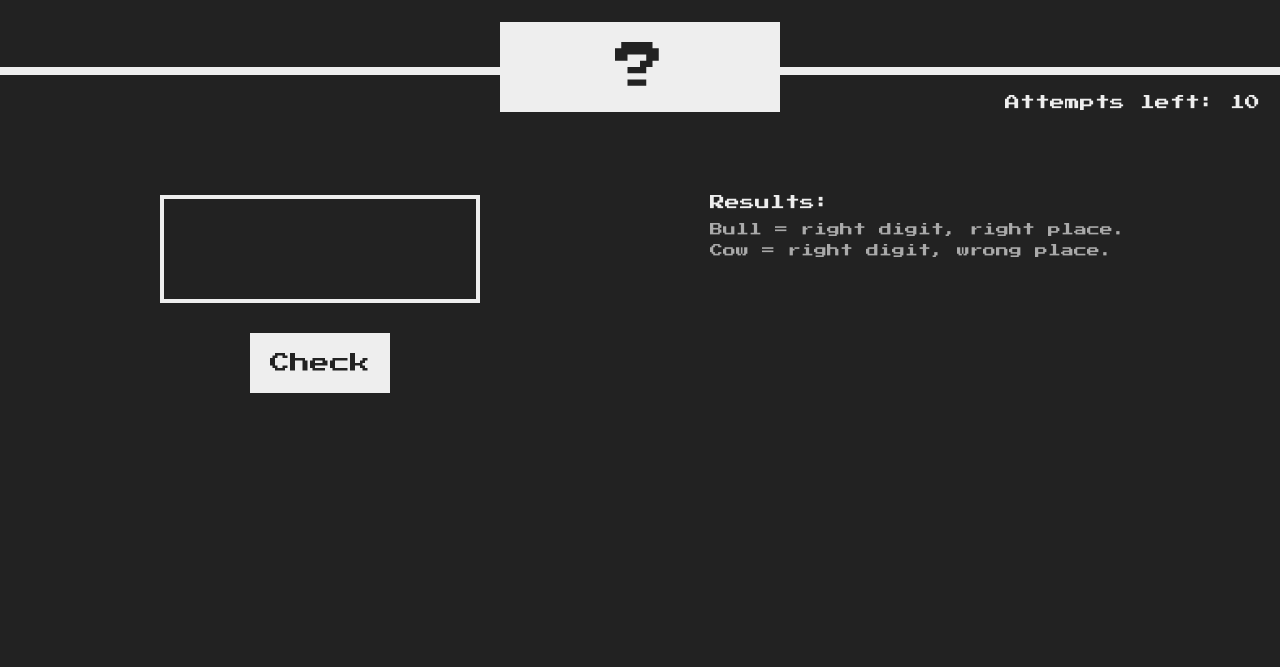
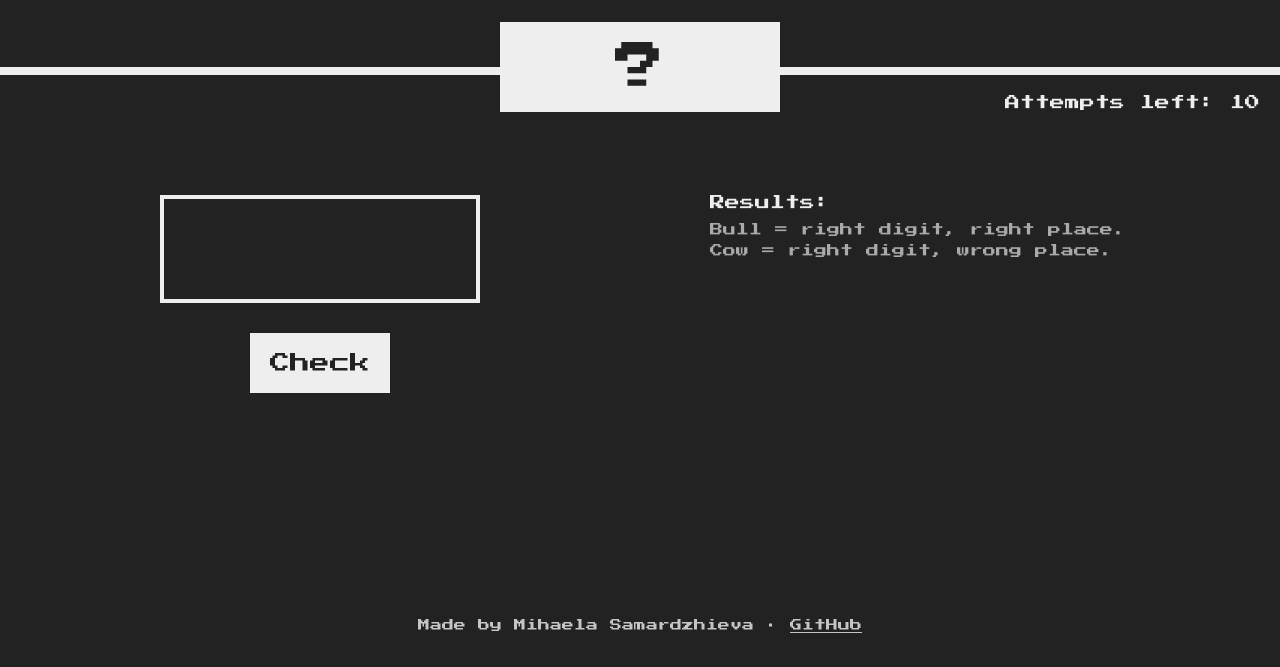
Before and after one commit to mihaelasamardzhieva/Bulls-And-Cows, a website built with Parcel: page index.html in a window 1280 px wide. Shown: the part 205-872 px from the top of the page. Before the commit the page ends 800 px from the top, so only its background shows below. Built offline with nearby package versions, Linux system fonts and the light colour scheme.

Commit message:
Add footer

```diff
--- a/index.html
+++ b/index.html
@@ -59,6 +59,14 @@
         </button>
       </div>
     </main>
+    <footer>
+      <p>
+        Made by Mihaela Samardzhieva ·
+        <a href="https://github.com/mihaelasamardzhieva/Bulls-And-Cows"
+          >GitHub</a
+        >
+      </p>
+    </footer>
     <div class="overlay hidden"></div>
   </body>
 </html>
--- a/style.css
+++ b/style.css
@@ -132,7 +132,7 @@ h1 {
 }
 
 .results__list {
-  list-style-position: inside; /* keeps the numbers on screen on small phones */
+  list-style-position: inside;
 }
 
 .result {
@@ -201,6 +201,24 @@ h1 {
   opacity: 0;
 }
 
+footer {
+  padding: 2rem 1.6rem 3rem;
+  text-align: center;
+  font-size: 1.2rem;
+  line-height: 1.8;
+  opacity: 0.8;
+}
+
+footer a {
+  color: inherit;
+}
+
+footer a:hover,
+footer a:focus-visible {
+  opacity: 1;
+  text-decoration: none;
+}
+
 @media (max-width: 700px) {
   html {
     font-size: 45%;
```
